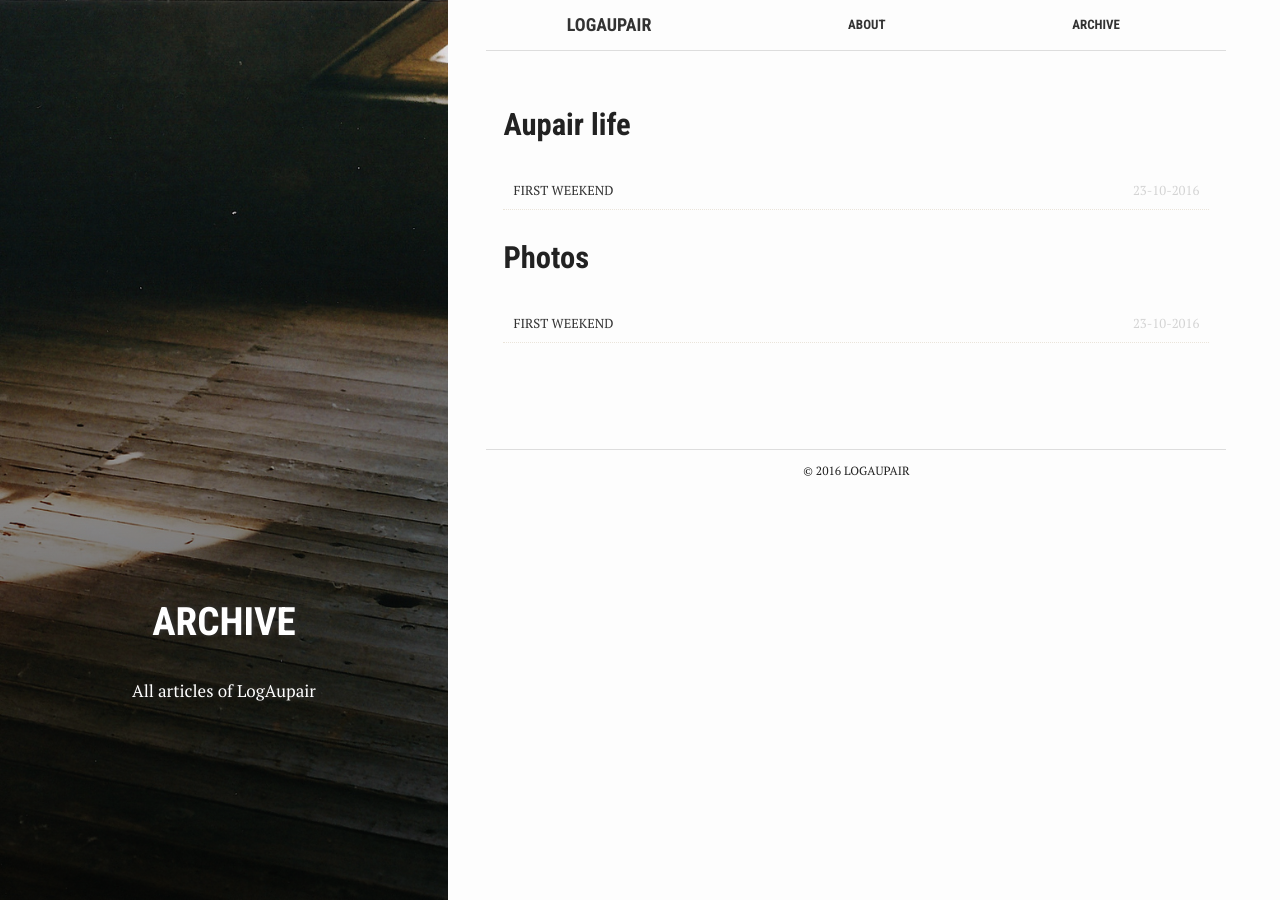
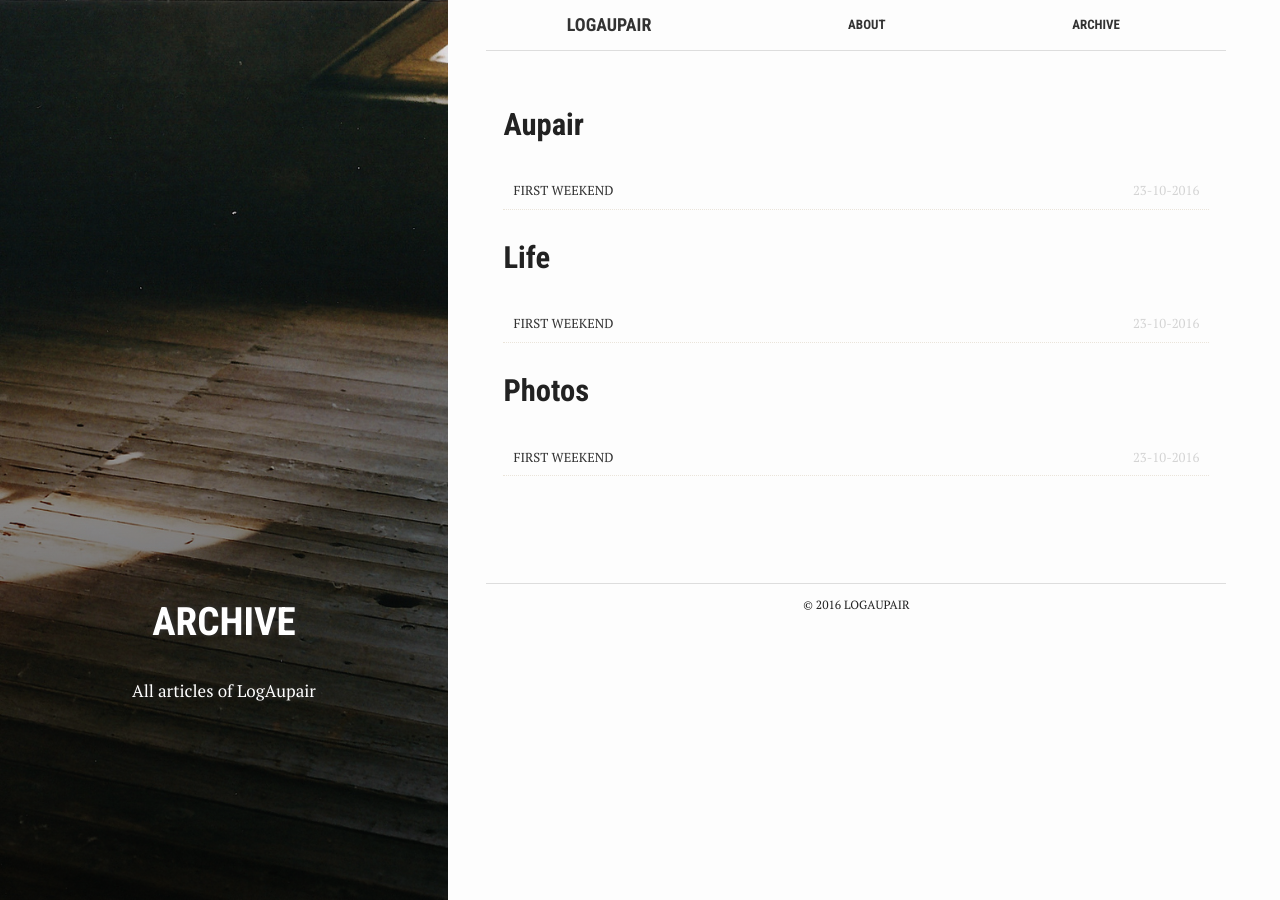
Before and after one commit to logaupair/logaupair.github.io, a Jekyll site: the page built from archive.md, in a window 1280 px wide. Built offline with Jekyll 4.4.1, drawn with Linux system fonts in a browser that asks for light colours.

Commit message:
Update sidebar title

```diff
--- a/_includes/aside.html
+++ b/_includes/aside.html
@@ -9,13 +9,7 @@
     <div class="cover-text">
       <div class="heading">
 
-        {% if page.tags %}
-          {% for tag in page.tags %}
-            <a href="/posts/#{{ tag | downcase }}">{{ tag | downcase }}</a>
-          {% endfor %}
-        {% else %}
-          {{ page.title }}
-        {% endif %}
+        {{ page.title }}
 
       </div>
 
--- a/_posts/2016-10-23-first-weekend.markdown
+++ b/_posts/2016-10-23-first-weekend.markdown
@@ -4,7 +4,8 @@
 categories:
 - posts
 tags:
-- aupair life
+- aupair
+- life
 - photos
 bg: image2.jpg
 summary: Jetlag and squirrels
```
